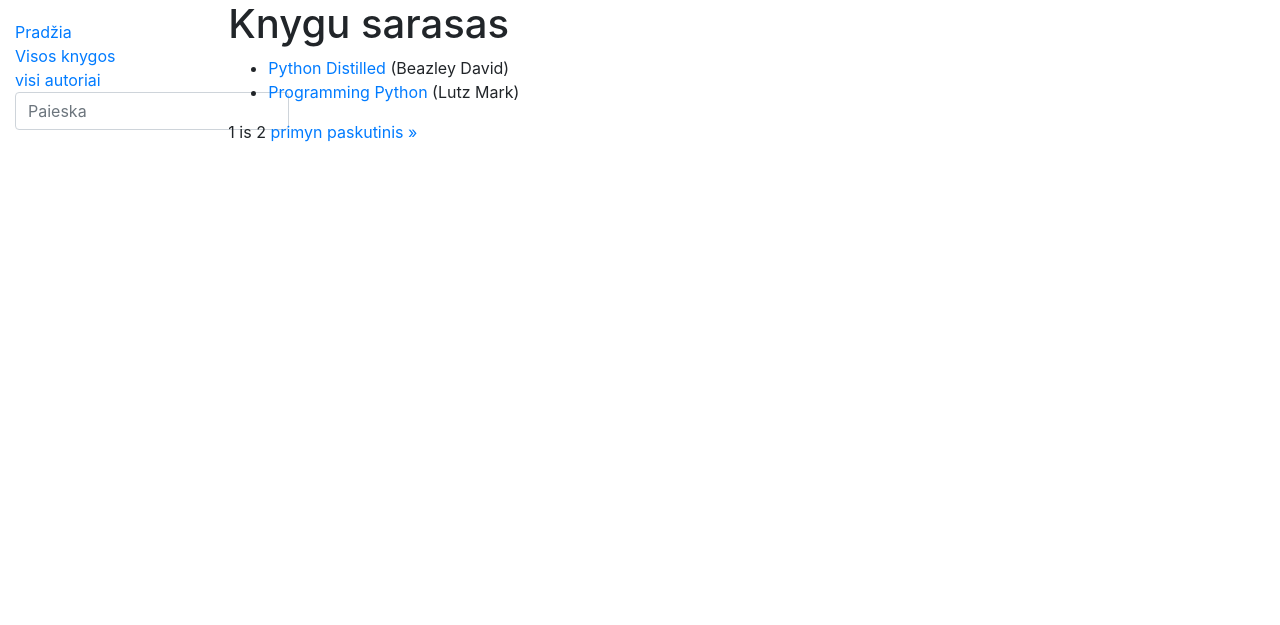
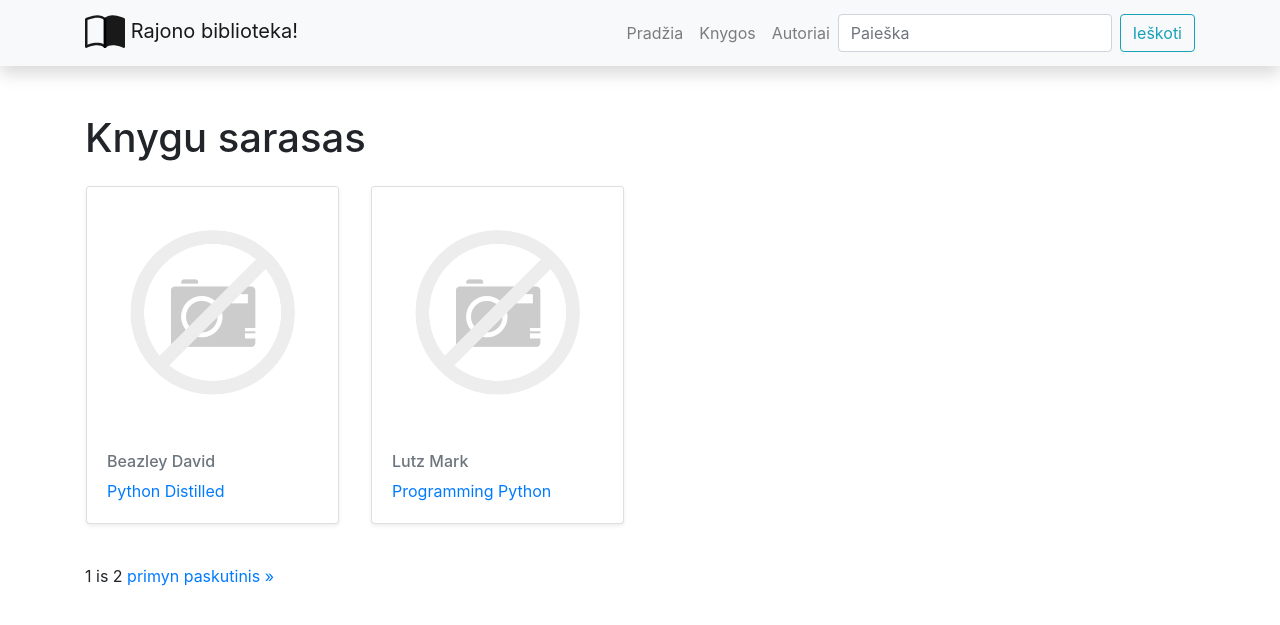
Before and after one commit to sedlibera/django1, a Django app: page /library/books/ in a window 1280 px wide. Shown: the top 625 px of the page. Run offline with Django 4.2, Linux system fonts and the light colour scheme; data comes from the database, SQL or seed files in the repository; both versions use the stored data as it was before the commit; some libraries are stand-ins or nearby versions.

Commit message:
septinta paskaita, nuotraukos

```diff
--- a/mysite/library/models.py
+++ b/mysite/library/models.py
@@ -20,6 +20,7 @@ class Book(models.Model):
     summary = models.TextField("Aprasymas", max_length=1000, help_text="Trumpas knygos aprašymas")
     isbn = models.CharField("ISBN", max_length=13)
     genre = models.ManyToManyField(Genre, help_text="Išrinkite žanrą(us) šiai knygai")
+    cover = models.ImageField("Virselis", upload_to="covers", null=True)
 
     def __str__(self):
         return self.title
--- a/mysite/library/templates/base.html
+++ b/mysite/library/templates/base.html
@@ -1,33 +1,72 @@
 <!DOCTYPE html>
 <html lang="en">
 <head>
-  {% block title %}<title>Biblioteka</title>{% endblock %}
+  {% block title %}<title>Local Library</title>{% endblock %}
   <meta charset="utf-8">
   <meta name="viewport" content="width=device-width, initial-scale=1">
   <link rel="stylesheet" href="https://stackpath.bootstrapcdn.com/bootstrap/4.1.3/css/bootstrap.min.css" integrity="sha384-MCw98/SFnGE8fJT3GXwEOngsV7Zt27NXFoaoApmYm81iuXoPkFOJwJ8ERdknLPMO" crossorigin="anonymous">
+  <link rel="stylesheet" href="https://cdnjs.cloudflare.com/ajax/libs/font-awesome/4.7.0/css/font-awesome.min.css">
   <!-- Add additional CSS in static file -->
   {% load static %}
   <link rel="stylesheet" href="{% static 'css/styles.css' %}">
 </head>
 <body>
-  <div class="container-fluid">
+<!-- Navigation -->
+<nav class="navbar navbar-expand-lg navbar-light bg-light static-top mb-5 shadow">
+  <div class="container">
+    <a class="navbar-brand" href="#">
+      <svg class="bi bi-book-half" width="2em" height="2em" viewBox="0 0 16 16" fill="currentColor" xmlns="http://www.w3.org/2000/svg">
+        <path fill-rule="evenodd" d="M3.214 1.072C4.813.752 6.916.71 8.354 2.146A.5.5 0 018.5 2.5v11a.5.5 0 01-.854.354c-.843-.844-2.115-1.059-3.47-.92-1.344.14-2.66.617-3.452 1.013A.5.5 0 010 13.5v-11a.5.5 0 01.276-.447L.5 2.5l-.224-.447.002-.001.004-.002.013-.006a5.017 5.017 0 01.22-.103 12.958 12.958 0 012.7-.869zM1 2.82v9.908c.846-.343 1.944-.672 3.074-.788 1.143-.118 2.387-.023 3.426.56V2.718c-1.063-.929-2.631-.956-4.09-.664A11.958 11.958 0 001 2.82z" clip-rule="evenodd"/>
+        <path fill-rule="evenodd" d="M12.786 1.072C11.188.752 9.084.71 7.646 2.146A.5.5 0 007.5 2.5v11a.5.5 0 00.854.354c.843-.844 2.115-1.059 3.47-.92 1.344.14 2.66.617 3.452 1.013A.5.5 0 0016 13.5v-11a.5.5 0 00-.276-.447L15.5 2.5l.224-.447-.002-.001-.004-.002-.013-.006-.047-.023a12.582 12.582 0 00-.799-.34 12.96 12.96 0 00-2.073-.609z" clip-rule="evenodd"/>
+      </svg>
+    Rajono biblioteka!</a>
+    <button class="navbar-toggler" type="button" data-toggle="collapse" data-target="#navbarResponsive" aria-controls="navbarResponsive" aria-expanded="false" aria-label="Toggle navigation">
+          <span class="navbar-toggler-icon"></span>
+        </button>
+    <div class="collapse navbar-collapse" id="navbarResponsive">
+      <ul class="navbar-nav ml-auto">
+        <li class="nav-item">
+          <a class="nav-link" href="{% url 'index' %}">Pradžia</a>
+        </li>
+        <li class="nav-item">
+          <a class="nav-link" href="{% url 'books_link' %}">Knygos</a>
+        </li>
+        <li class="nav-item">
+          <a class="nav-link" href="{% url 'authors' %}">Autoriai</a>
+        </li>
+      </ul>
+
+      <form class="form-inline my-2 my-lg-0" action="{% url 'search_link' %}" method="get">
+        <input class="form-control mr-sm-2" type="search" placeholder="Paieška" aria-label="Search" name="query">
+        <button class="btn btn-outline-info my-2 my-sm-0" type="submit">Ieškoti</button>
+      </form>
+    </div>
+  </div>
+</nav>
+<div class="container">
+{% block content %}{% endblock %}
+</div>
+
+  {% comment %} <div class="container-fluid">
     <div class="row">
       <div class="col-sm-2">
       {% block sidebar %}
         <ul class="sidebar-nav">
           <li><a href="{% url 'index' %}">Pradžia</a></li>
           <li><a href="{% url 'books_link' %}">Visos knygos</a></li>
-          <li><a href="{% url 'authors' %}">visi autoriai</a></li>
-          <li>
+          <li><a href="{% url 'authors' %}">Visi autoriai</a></li>
+        </ul>
             <form action="{% url 'search_link' %}" method="get" class="form-inline my-2 my-md-0">
-              <input name="query" class="form-control" type="text" placeholder="Paieska">
+            <input name="query" class="form-control" type="text" placeholder="Paieška">
             </form>
-          </li>
-        </ul>
      {% endblock %}
       </div>
       <div class="col-sm-10 ">{% block content %}{% endblock %}</div>
     </div>
-  </div>
-</body>
+  </div> {% endcomment %}
+  <script src="https://code.jquery.com/jquery-3.5.1.slim.min.js" integrity="sha384-DfXdz2htPH0lsSSs5nCTpuj/zy4C+OGpamoFVy38MVBnE+IbbVYUew+OrCXaRkfj" crossorigin="anonymous"></script>
+  <script src="https://cdn.jsdelivr.net/npm/popper.js@1.16.0/dist/umd/popper.min.js" integrity="sha384-Q6E9RHvbIyZFJoft+2mJbHaEWldlvI9IOYy5n3zV9zzTtmI3UksdQRVvoxMfooAo" crossorigin="anonymous"></script>
+  <script src="https://stackpath.bootstrapcdn.com/bootstrap/4.5.0/js/bootstrap.min.js" integrity="sha384-OgVRvuATP1z7JjHLkuOU7Xw704+h835Lr+6QL9UvYjZE3Ipu6Tp75j7Bh/kR0JKI" crossorigin="anonymous"></script>
+
+  </body>
 </html>
--- a/mysite/library/templates/book_detail.html
+++ b/mysite/library/templates/book_detail.html
@@ -1,6 +1,7 @@
 {% extends "base.html" %}
 
 {% block content %}
+<img src=" {{ book.cover.url }} ">
 <h1>{{ book.title }}</h1>
 
 <p>Autorius: <a href="{% url 'author' book.author.pk %}">{{ book.author }} </a></p>
--- a/mysite/library/templates/book_list.html
+++ b/mysite/library/templates/book_list.html
@@ -1,18 +1,28 @@
 {% extends "base.html" %}
 
 {% block content %}
-
+{% load static %}
 <h1>Knygu sarasas</h1>
 {% if book_list %}
-<ul>
+<div class="row">
     {% for book in book_list %}
-    <li>
-        <a href="{{book.id}}">{{ book.title }}</a> ({{book.author}})
-    </li>
+        <div class="col-md4 d-flex align-items-stretch w-25 p-3">
+            <div class="card mb-4 shadow-sm">
+                {% if book.cover %}
+                    <img src="{{ book.cover.url }}" class="card-img-top" alt="{{ book.title }}">
+                {% else %}
+                    <img src="{% static 'img/no-image.png' %}" class="card-img-top" alt="{{ book.title }}">
+                {% endif %}
+                <div class="card-body">
+                    <h6 class="card-subtitle mb-2 text-muted"> {{ book.author }}</h6>
+                    <p class="card-text"><a href="{{ book.id }}">{{ book.title }}</a></p>
+                </div>
+            </div>
+        </div>
     {% endfor %}
-</ul>
+</div>
 {% else %}
-    <p>Bibliotekoje knygu nera.</p>
+    <p>Bibliotekoje knygu nera</p>
 {% endif %}
 
 <div class="pagination">
--- a/mysite/mysite/settings.py
+++ b/mysite/mysite/settings.py
@@ -123,3 +123,7 @@ STATIC_URL = 'static/'
 # https://docs.djangoproject.com/en/4.1/ref/settings/#default-auto-field
 
 DEFAULT_AUTO_FIELD = 'django.db.models.BigAutoField'
+
+MEDIA_ROOT = os.path.join(BASE_DIR, 'library/media')
+
+MEDIA_URL = '/media/'
--- a/mysite/mysite/urls.py
+++ b/mysite/mysite/urls.py
@@ -23,4 +23,5 @@ urlpatterns = [
     path('library/', include('library.urls')),
     path('', RedirectView.as_view(url="library/", permanent=True)),
     path('admin/', admin.site.urls),
-] + static(settings.STATIC_URL, document_root=settings.STATIC_ROOT)
+] + (static(settings.STATIC_URL, document_root=settings.STATIC_ROOT) +
+     static(settings.MEDIA_URL, document_root=settings.MEDIA_ROOT))
```
Also changed, not shown: mysite/library/templates/base_orig.html (added, +33 -0 lines), mysite/db.sqlite3 (deleted), mysite/library/migrations/0001_initial.py (deleted), mysite/library/static/img/no-image.png (added).
